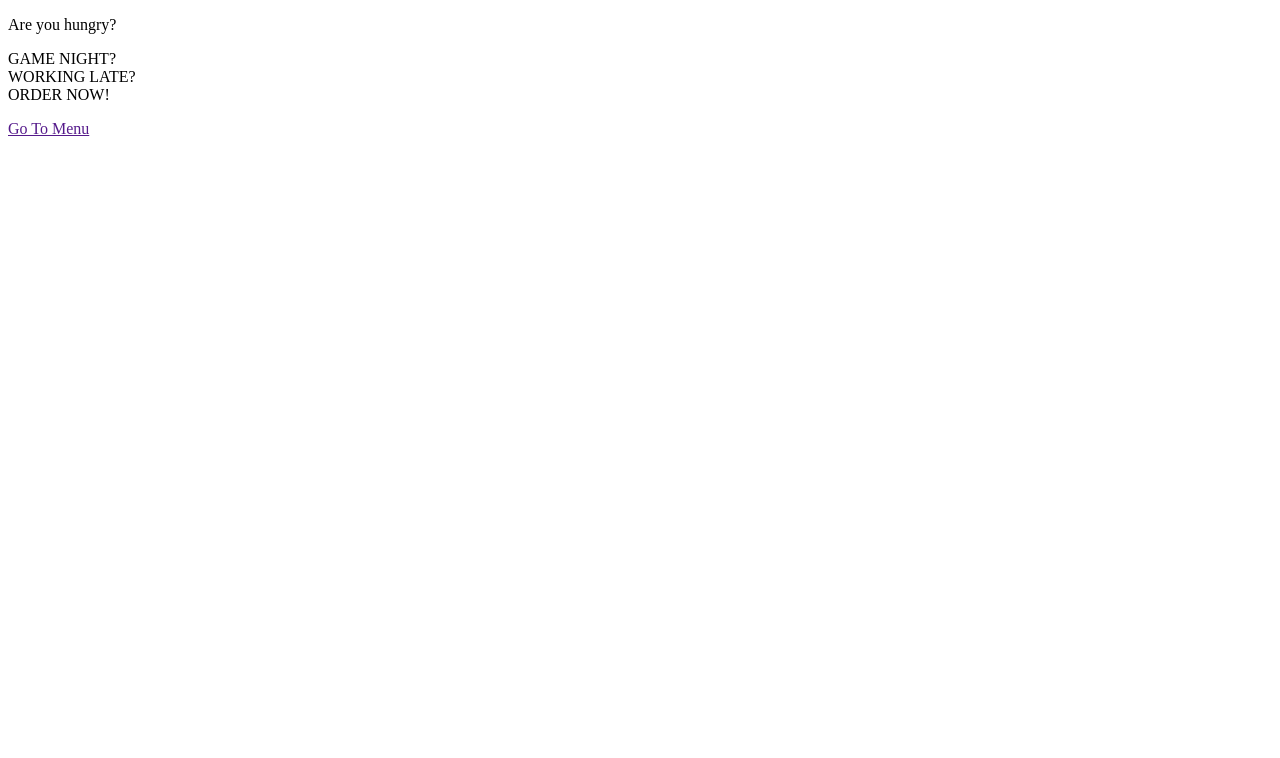
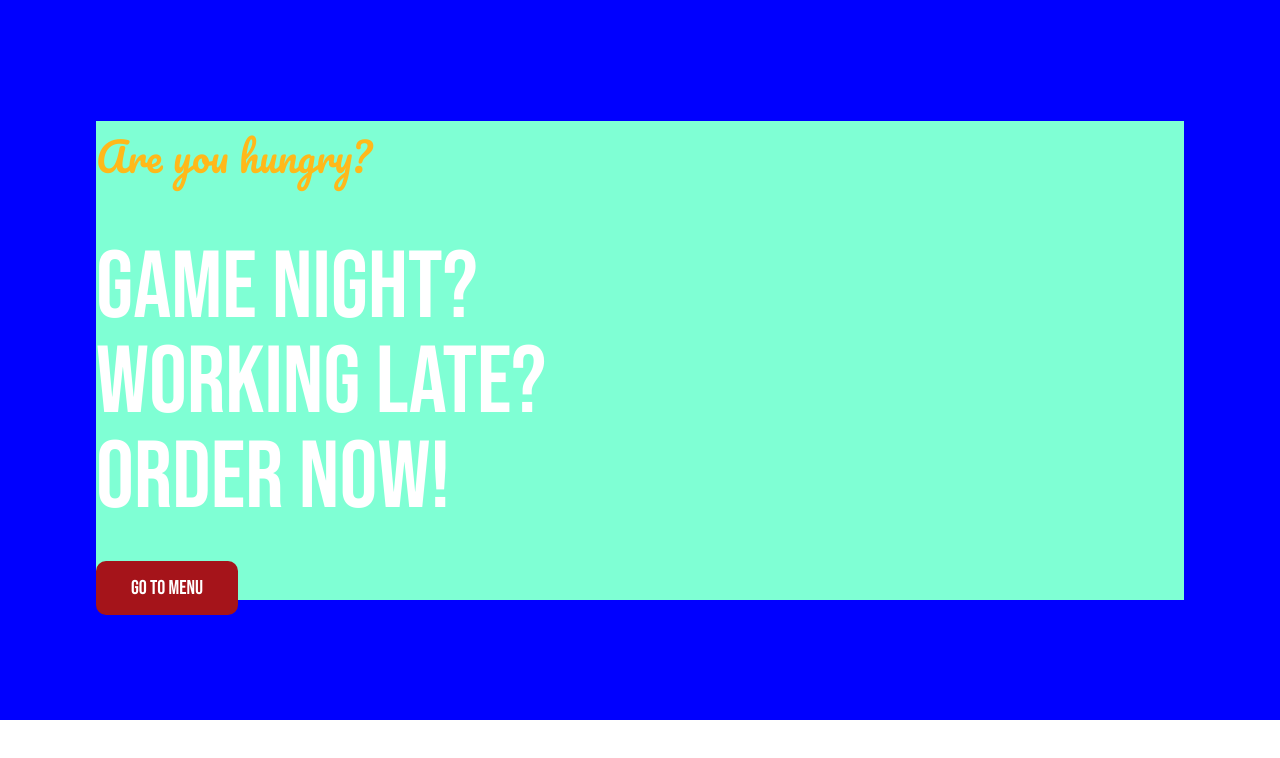
Before and after one commit to hheydarian/Project-Burger, a plain HTML site: page index.html in a window 1280 px wide. Drawn offline with Linux system fonts and the light colour scheme.

Commit message:
Style to html header

```diff
--- a/assets/css/style.css
+++ b/assets/css/style.css
@@ -11,3 +11,42 @@
 .font_pac {
     font-family: "Pacifico", cursive;
 }
+.color_yellow {
+    color: #ffb91a;
+}
+.bg_red {
+    background-color: #a5141a;
+}
+.base_link {
+    color: #fff;
+    padding: 15px 35px;
+    border-radius: 10px;
+    text-decoration: none;
+    font-size: 20px;
+}
+/* start header */
+header {
+    background-color: blue;
+    height: 90vh;
+    display: flex;
+    align-items: center;
+}
+.header_box {
+    background-color: rebeccapurple;
+    width: 85%;
+    margin: 0 auto;
+}
+.header_content {
+    background-color: aquamarine;
+}
+.header_title {
+    font-size: 40px;
+}
+.header_title_content {
+    font-size: 95px;
+    color: #fff;
+    line-height: 1;
+    margin: 50px 0;
+}
+
+/* end header */
--- a/index.html
+++ b/index.html
@@ -5,7 +5,7 @@
         <meta name="viewport" content="width=device-width, initial-scale=1.0" />
         <title>Burger</title>
         <!-- css -->
-        <link rel="stylesheet" href="css/style.css" />
+        <link rel="stylesheet" href="assets/css/style.css" />
         <!-- fonts -->
         <link rel="preconnect" href="https://fonts.googleapis.com" />
         <link rel="preconnect" href="https://fonts.gstatic.com" crossorigin />
@@ -13,18 +13,20 @@
             href="https://fonts.googleapis.com/css2?family=Bebas+Neue&family=Epilogue:ital,wght@0,100..900;1,100..900&family=Pacifico&display=swap"
             rel="stylesheet" />
     </head>
-    <body>
+    <body class="font-bebas">
         <!-- start header -->
         <header>
             <div class="header_box">
                 <div class="header_content">
-                    <p class="header_title">Are you hungry?</p>
+                    <p class="header_title color_yellow font_pac">
+                        Are you hungry?
+                    </p>
                     <p class="header_title_content">
                         GAME NIGHT? <br />
                         WORKING LATE? <br />
                         ORDER NOW!
                     </p>
-                    <a class="base_link" href="">Go To Menu</a>
+                    <a class="base_link bg_red" href="">Go To Menu</a>
                 </div>
             </div>
         </header>
```
